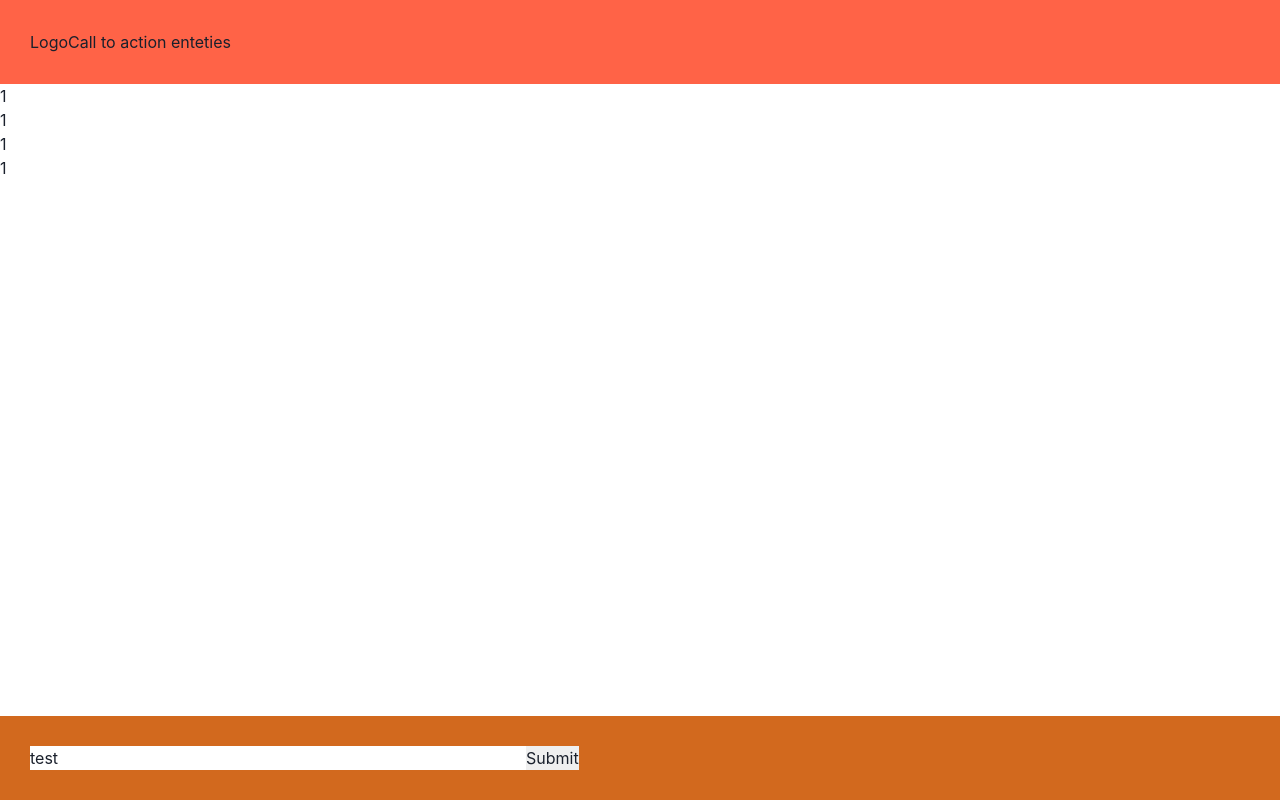
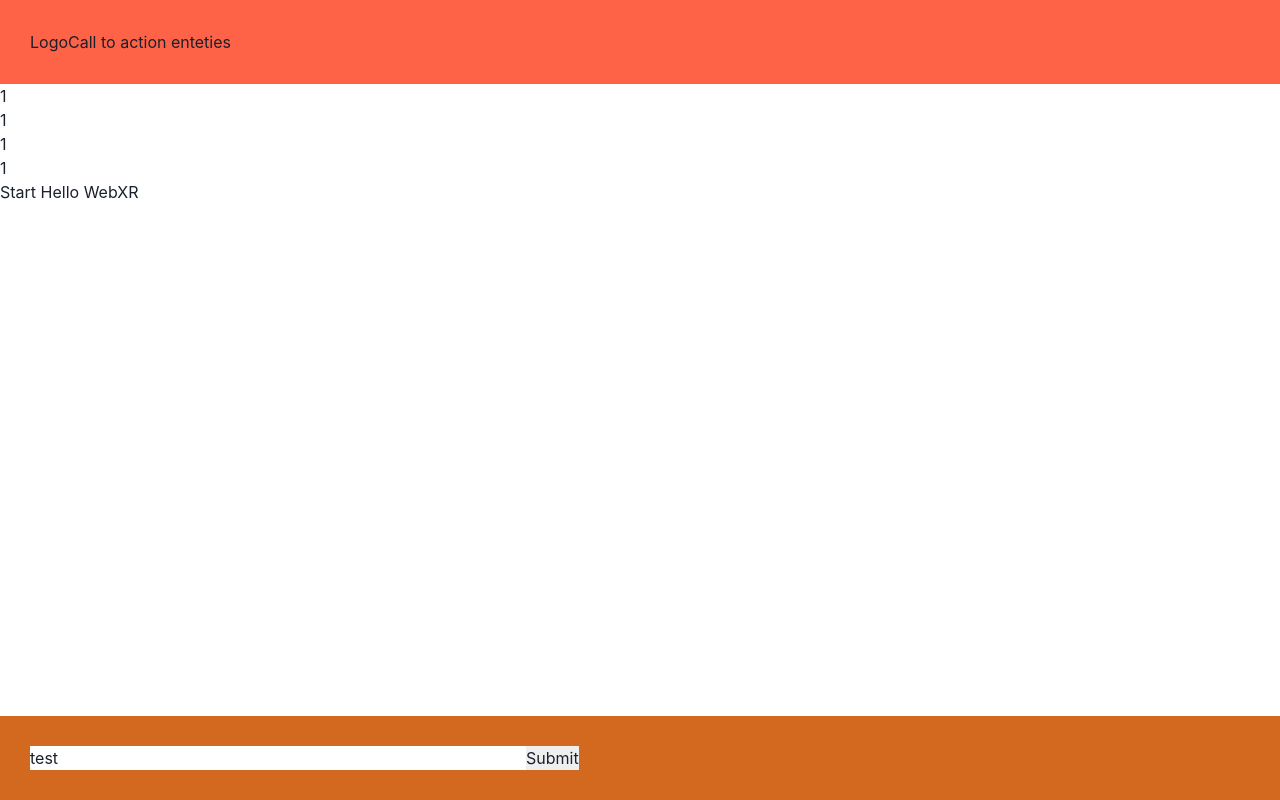
Before and after one commit to AlbedoUniversal/VR, a Next.js app: page / in a window 1280 px wide. Built offline with nearby package versions, Linux system fonts and the light colour scheme.

Commit message:
feat: demo start to VR code

```diff
--- a/next.config.js
+++ b/next.config.js
@@ -7,6 +7,14 @@ const path = require('path');
  * */
 const nextConfig = {
 	reactStrictMode: false,
+	typescript: {
+		// !! WARN !!
+		// Dangerously allow production builds to successfully complete even if
+		// your project has type errors.
+		// !! WARN !!
+		ignoreBuildErrors: true,
+	},
+
 	swcMinify: true,
 	webpack(config) {
 		config.module.rules.push({
--- a/package.json
+++ b/package.json
@@ -46,12 +46,14 @@
 		"next": "^13.4.9",
 		"react": "^18.2.0",
 		"react-dom": "^18.2.0",
-		"react-hook-form": "^7.45.1"
+		"react-hook-form": "^7.45.1",
+		"three": "^0.154.0"
 	},
 	"devDependencies": {
 		"@next/eslint-plugin-next": "^13.4.9",
 		"@svgr/webpack": "^6.5.1",
 		"@tanstack/eslint-plugin-query": "^4.29.9",
+		"@types/three": "^0.154.0",
 		"@typescript-eslint/eslint-plugin": "^5.61.0",
 		"@typescript-eslint/parser": "^5.61.0",
 		"autoprefixer": "^10.4.14",
--- a/src/modules/Home/index.tsx
+++ b/src/modules/Home/index.tsx
@@ -1,6 +1,85 @@
 import { HomePageMeta } from './Home.meta';
+import * as THREE from 'three';
 
-const HomePage = () => (
+const HomePage = () => {
+	async function activateXR() {
+		// Add a canvas element and initialize a WebGL context that is compatible with WebXR.
+		const canvas = document.createElement('canvas');
+		document.body.appendChild(canvas);
+		const gl = canvas.getContext('webgl', { xrCompatible: true });
+
+		const scene = new THREE.Scene();
+
+		// The cube will have a different color on each side.
+		const materials = [
+			new THREE.MeshBasicMaterial({ color: 0xff0000 }),
+			new THREE.MeshBasicMaterial({ color: 0x0000ff }),
+			new THREE.MeshBasicMaterial({ color: 0x00ff00 }),
+			new THREE.MeshBasicMaterial({ color: 0xff00ff }),
+			new THREE.MeshBasicMaterial({ color: 0x00ffff }),
+			new THREE.MeshBasicMaterial({ color: 0xffff00 }),
+		];
+
+		// To be continued in upcoming steps.
+
+		// Set up the WebGLRenderer, which handles rendering to the session's base layer.
+		const renderer = new THREE.WebGLRenderer({
+			alpha: true,
+			preserveDrawingBuffer: true,
+			canvas: canvas,
+			context: gl,
+		});
+		renderer.autoClear = false;
+
+		// The API directly updates the camera matrices.
+		// Disable matrix auto updates so three.js doesn't attempt
+		// to handle the matrices independently.
+		const camera = new THREE.PerspectiveCamera();
+		camera.matrixAutoUpdate = false;
+
+		// Initialize a WebXR session using "immersive-ar".
+		const session = await navigator.xr.requestSession('immersive-ar');
+		session.updateRenderState({
+			baseLayer: new XRWebGLLayer(session, gl),
+		});
+
+		// A 'local' reference space has a native origin that is located
+		// near the viewer's position at the time the session was created.
+		const referenceSpace = await session.requestReferenceSpace('local');
+
+		// Create a render loop that allows us to draw on the AR view.
+		const onXRFrame = (time, frame) => {
+			// Queue up the next draw request.
+			session.requestAnimationFrame(onXRFrame);
+
+			// Bind the graphics framebuffer to the baseLayer's framebuffer
+			gl.bindFramebuffer(
+				gl.FRAMEBUFFER,
+				session.renderState.baseLayer.framebuffer
+			);
+
+			// Retrieve the pose of the device.
+			// XRFrame.getViewerPose can return null while the session attempts to establish tracking.
+			const pose = frame.getViewerPose(referenceSpace);
+			if (pose) {
+				// In mobile AR, we only have one view.
+				const view = pose.views[0];
+
+				const viewport = session.renderState.baseLayer.getViewport(view);
+				renderer.setSize(viewport.width, viewport.height);
+
+				// Use the view's transform matrix and projection matrix to configure the THREE.camera.
+				camera.matrix.fromArray(view.transform.matrix);
+				camera.projectionMatrix.fromArray(view.projectionMatrix);
+				camera.updateMatrixWorld(true);
+
+				// Render the scene with THREE.WebGLRenderer.
+				renderer.render(scene, camera);
+			}
+		};
+		session.requestAnimationFrame(onXRFrame);
+	}
+	return (
 		<>
 			<HomePageMeta />
 			<ul>
@@ -8,8 +87,10 @@ const HomePage = () => (
 				<li>1</li>
 				<li>1</li>
 				<li>1</li>
+				<button onClick={() => activateXR()}>Start Hello WebXR</button>
 			</ul>
 		</>
 	);
+};
 
 export { HomePage };
```
Also changed, not shown: 1 other file (tests, documents, lock files or other folders). Lines whose indentation alone changed are shown as unchanged.
